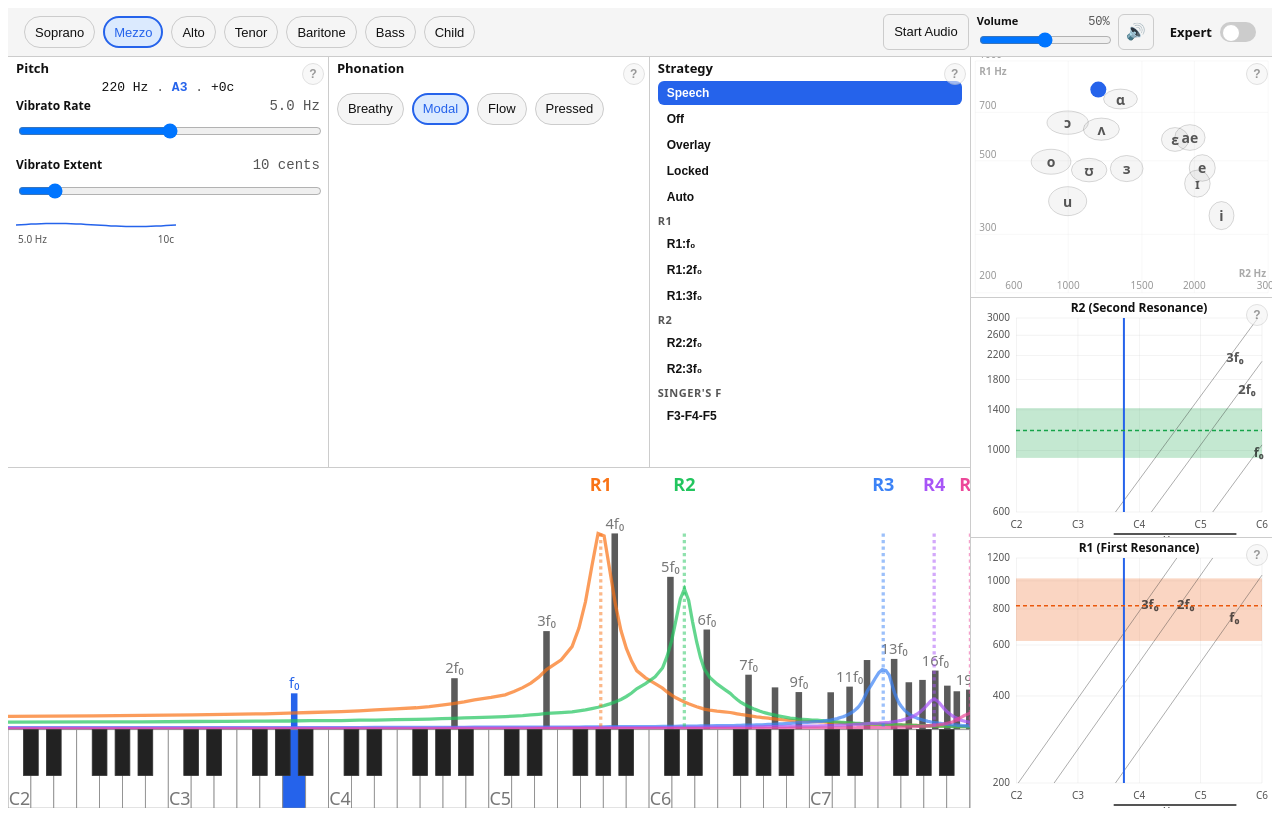
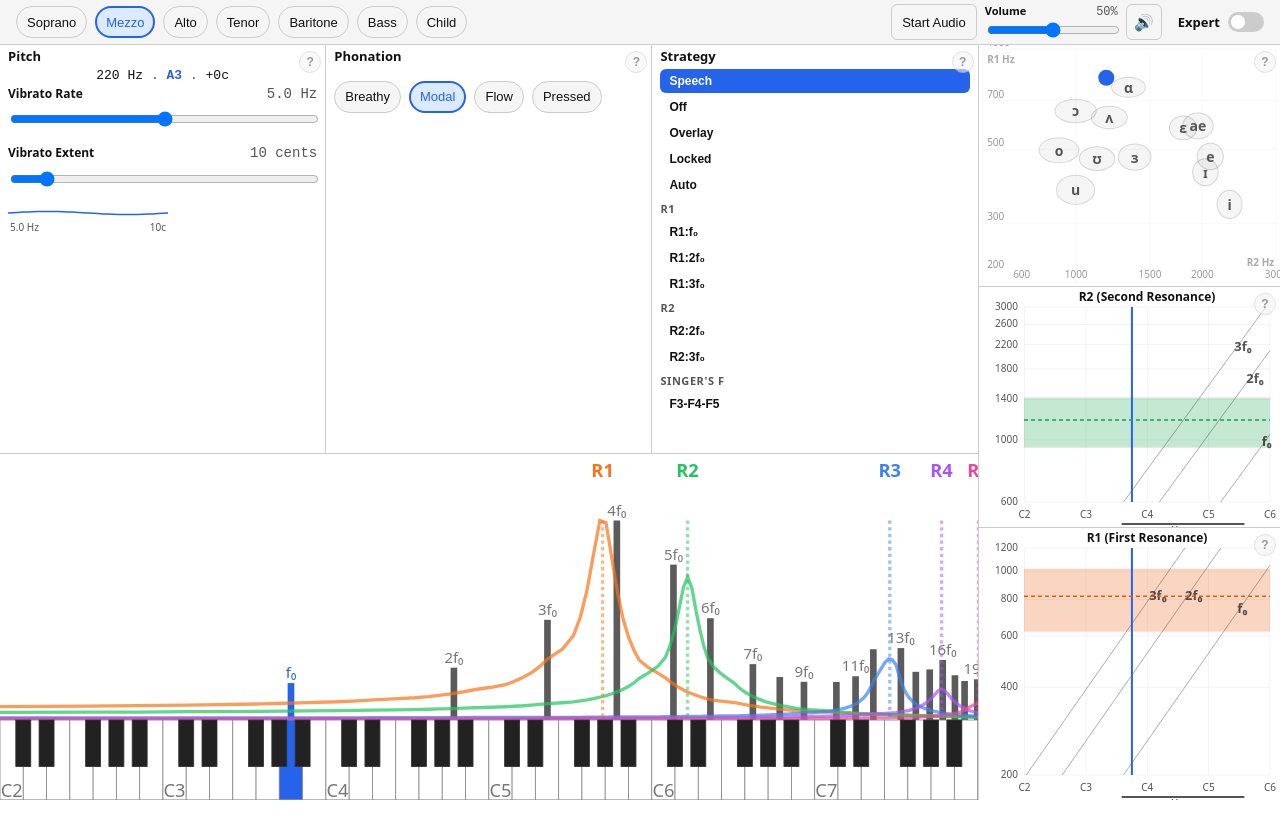
Before and after one commit to egonelbre/formant-canvas, a Svelte app: page / in a window 1280 px wide. Built offline with nearby package versions, Linux system fonts and the light colour scheme.

Commit message:
ensure full screen works

```diff
--- a/src/app.css
+++ b/src/app.css
@@ -39,6 +39,14 @@
   height: 100dvh;
   height: 100vh;
   overflow: hidden;
+}
+
+* {
+    box-sizing: border-box;
+}
+html, body {
+    margin: 0;
+    padding: 0;
 }
 
 .app-grid {
```
